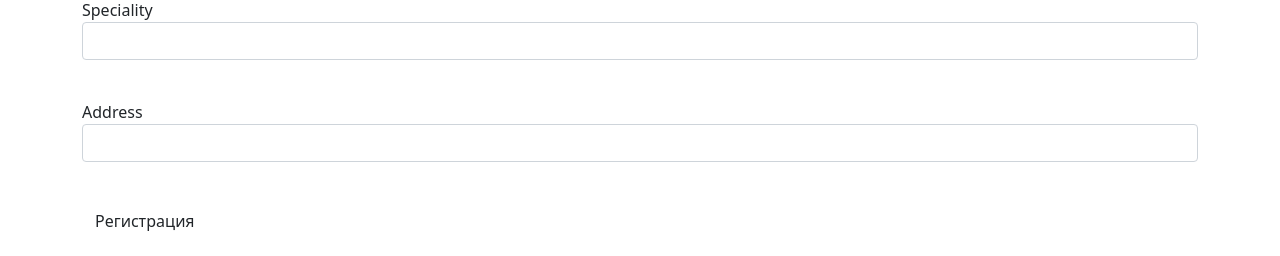
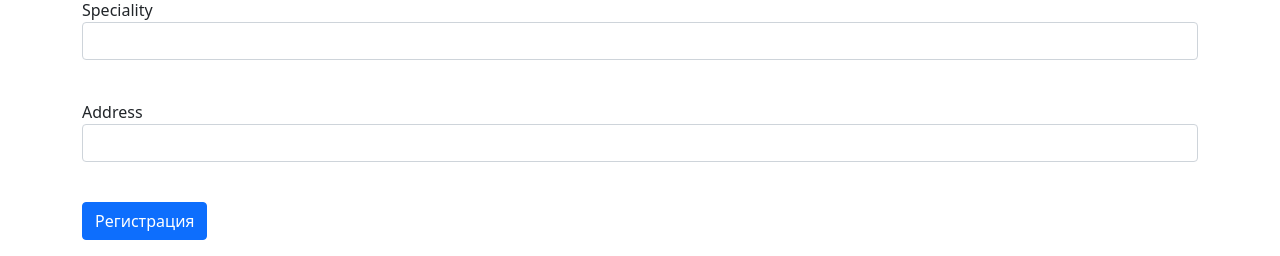
Before and after one commit to itc1205/mars-personal-account, a Flask app: page /register in a window 1280 px wide. Shown: the part 890-1146 px from the top of the page. Run offline with Flask 2, Linux system fonts and the light colour scheme.

Commit message:
fixed stupid mistake in register.html

```diff
--- a/templates/register.html
+++ b/templates/register.html
@@ -87,7 +87,7 @@
             </p>
         {% endfor %}
     </p>
-    <p>{{ form.submit(type="submit", class="btn btn_primary") }}</p>
+    <p>{{ form.submit(type="submit", class="btn btn-primary") }}</p>
     {{ message }}
 </form>
 {% endblock %}
```
